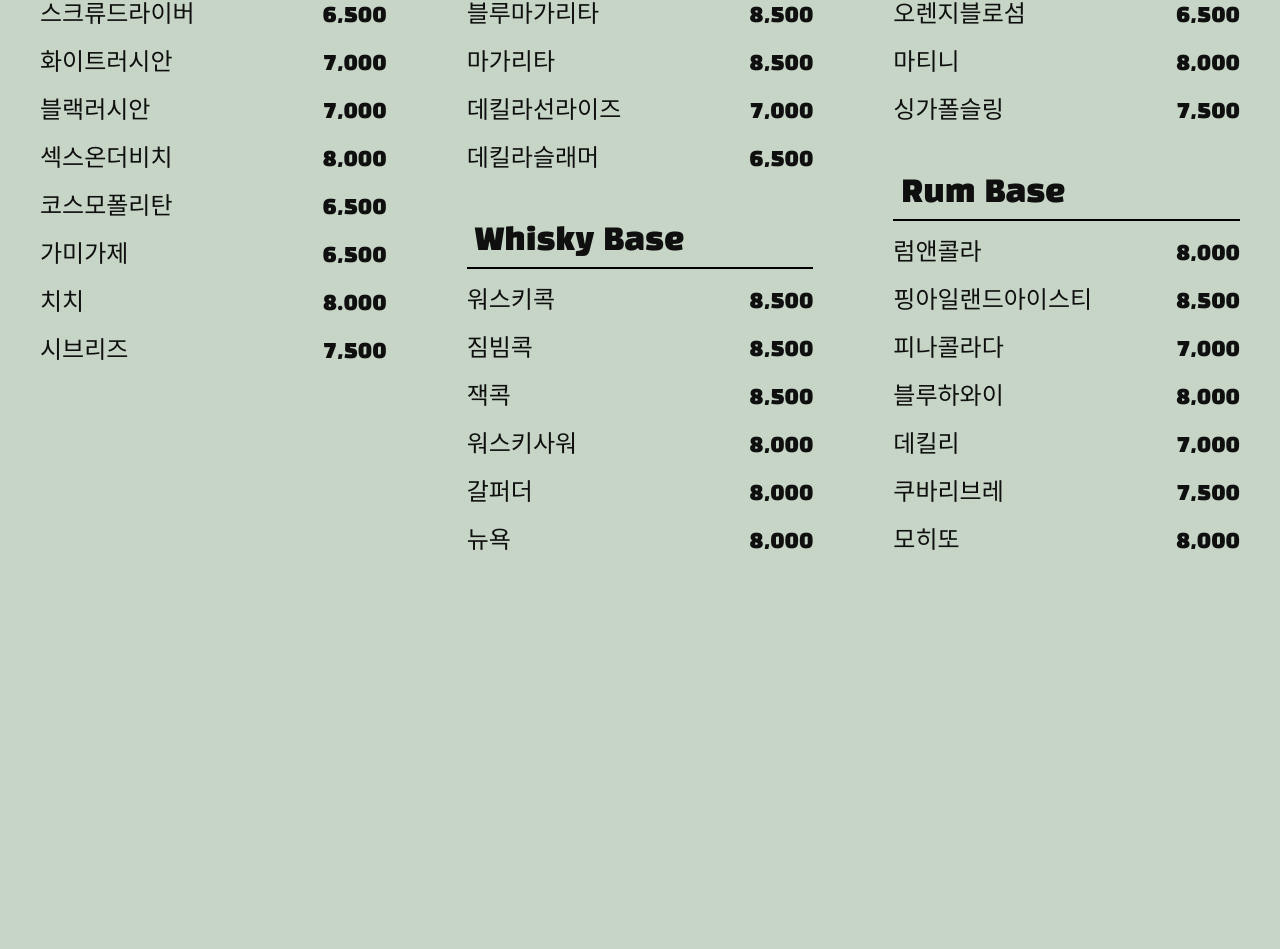
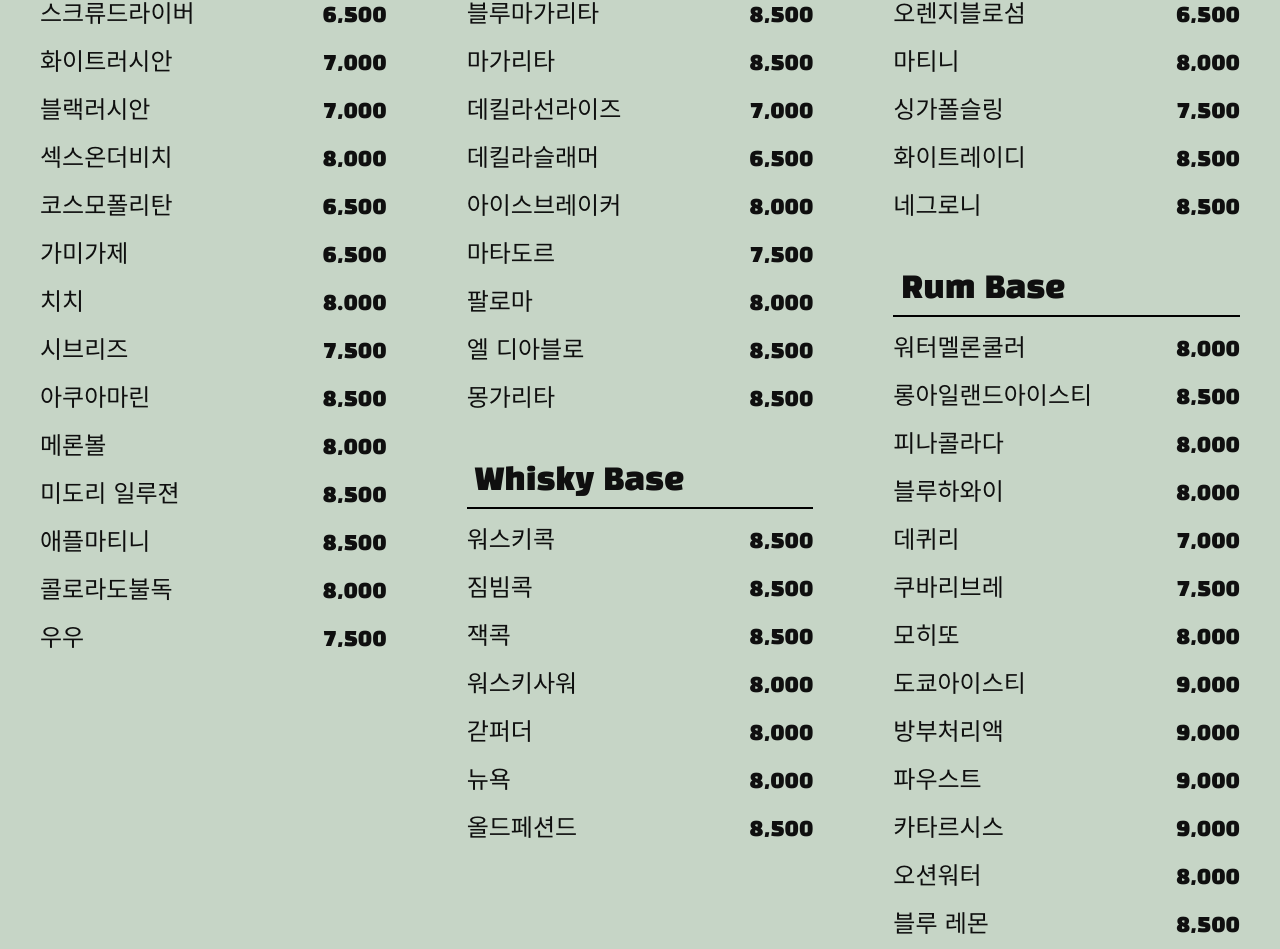
Before and after one commit to jaewoo-ahn/soThat, a React (Create React App) app: page /barmenu in a window 1280 px wide. Shown: the part 231-1180 px from the top of the page. Before the commit the page ends 880 px from the top, so only its background shows below. Built offline with nearby package versions, Linux system fonts and the light colour scheme.

Commit message:
update list

```diff
--- a/src/data/bar.js
+++ b/src/data/bar.js
@@ -11,6 +11,12 @@ export const barmenu = [
       { name: "가미가제", price: "6,500" },
       { name: "치치", price: "8.000" },
       { name: "시브리즈", price: "7,500" },
+      { name: "아쿠아마린", price: "8,500" },
+      { name: "메론볼", price: "8,000" },
+      { name: "미도리 일루젼", price: "8,500" },
+      { name: "애플마티니", price: "8,500" },
+      { name: "콜로라도불독", price: "8,000" },
+      { name: "우우", price: "7,500" },
     ],
   },
   {
@@ -21,6 +27,11 @@ export const barmenu = [
       { name: "마가리타", price: "8,500" },
       { name: "데킬라선라이즈", price: "7,000" },
       { name: "데킬라슬래머", price: "6,500" },
+      { name: "아이스브레이커", price: "8,000" },
+      { name: "마타도르", price: "7,500" },
+      { name: "팔로마", price: "8,000" },
+      { name: "엘 디아블로", price: "8,500" },
+      { name: "몽가리타", price: "8,500" },
     ],
   },
   {
@@ -30,6 +41,8 @@ export const barmenu = [
       { name: "오렌지블로섬", price: "6,500" },
       { name: "마티니", price: "8,000" },
       { name: "싱가폴슬링", price: "7,500" },
+      { name: "화이트레이디", price: "8,500" },
+      { name: "네그로니", price: "8,500" },
     ],
   },
   {
@@ -39,20 +52,27 @@ export const barmenu = [
       { name: "짐빔콕", price: "8,500" },
       { name: "잭콕", price: "8,500" },
       { name: "워스키사워", price: "8,000" },
-      { name: "갈퍼더", price: "8,000" },
+      { name: "갇퍼더", price: "8,000" },
       { name: "뉴욕", price: "8,000" },
+      { name: "올드페션드", price: "8,500" },
     ],
   },
   {
     base: "Rum Base",
     items: [
-      { name: "럼앤콜라", price: "8,000" },
-      { name: "핑아일랜드아이스티", price: "8,500" },
-      { name: "피나콜라다", price: "7,000" },
+      { name: "워터멜론쿨러", price: "8,000" },
+      { name: "롱아일랜드아이스티", price: "8,500" },
+      { name: "피나콜라다", price: "8,000" },
       { name: "블루하와이", price: "8,000" },
-      { name: "데킬리", price: "7,000" },
+      { name: "데퀴리", price: "7,000" },
       { name: "쿠바리브레", price: "7,500" },
       { name: "모히또", price: "8,000" },
+      { name: "도쿄아이스티", price: "9,000" },
+      { name: "방부처리액", price: "9,000" },
+      { name: "파우스트", price: "9,000" },
+      { name: "카타르시스", price: "9,000" },
+      { name: "오션워터", price: "8,000" },
+      { name: "블루 레몬", price: "8,500" },
     ],
   },
   {
@@ -61,6 +81,7 @@ export const barmenu = [
       { name: "버진피나콜라다", price: "9,000" },
       { name: "골든피치아이스티", price: "9,000" },
       { name: "하와이안 아일랜드셔", price: "9,000" },
+      { name: "신데렐라", price: "9,000" },
     ],
   },
   {
@@ -68,7 +89,8 @@ export const barmenu = [
     items: [
       { name: "코로나", price: "8,000" },
       { name: "산미구엘", price: "8,000" },
-      { name: "호가든", price: "9,000" },
+      { name: "블루문", price: "9,000" },
+      { name: "스텔라", price: "8,000" },
     ],
   },
   {
@@ -84,6 +106,12 @@ export const barmenu = [
       { name: "P.S 아이러브유", price: "7,500" },
       { name: "피치크러시", price: "8,000" },
       { name: "아마레또샤워", price: "7,500" },
+      { name: "퍼지네이블", price: "7,500" },
+      { name: "영원한 평화", price: "8,500" },
+      { name: "동해", price: "8,000" },
+      { name: "러브포션 NO.9", price: "8,000" },
+      { name: "도화", price: "8,500" },
+      { name: "아메리카노", price: "8,000" },
     ],
   },
   {
@@ -103,6 +131,8 @@ export const barmenu = [
       { name: "호세쿠엘보", price: "7,000" },
       { name: "발베니 12Y", price: "18,000" },
       { name: "달카스크", price: "14,000" },
+      { name: "시실리안 키스", price: "8,000" },
+      { name: "러스티네일", price: "8,000" },
     ],
   },
   {
```
